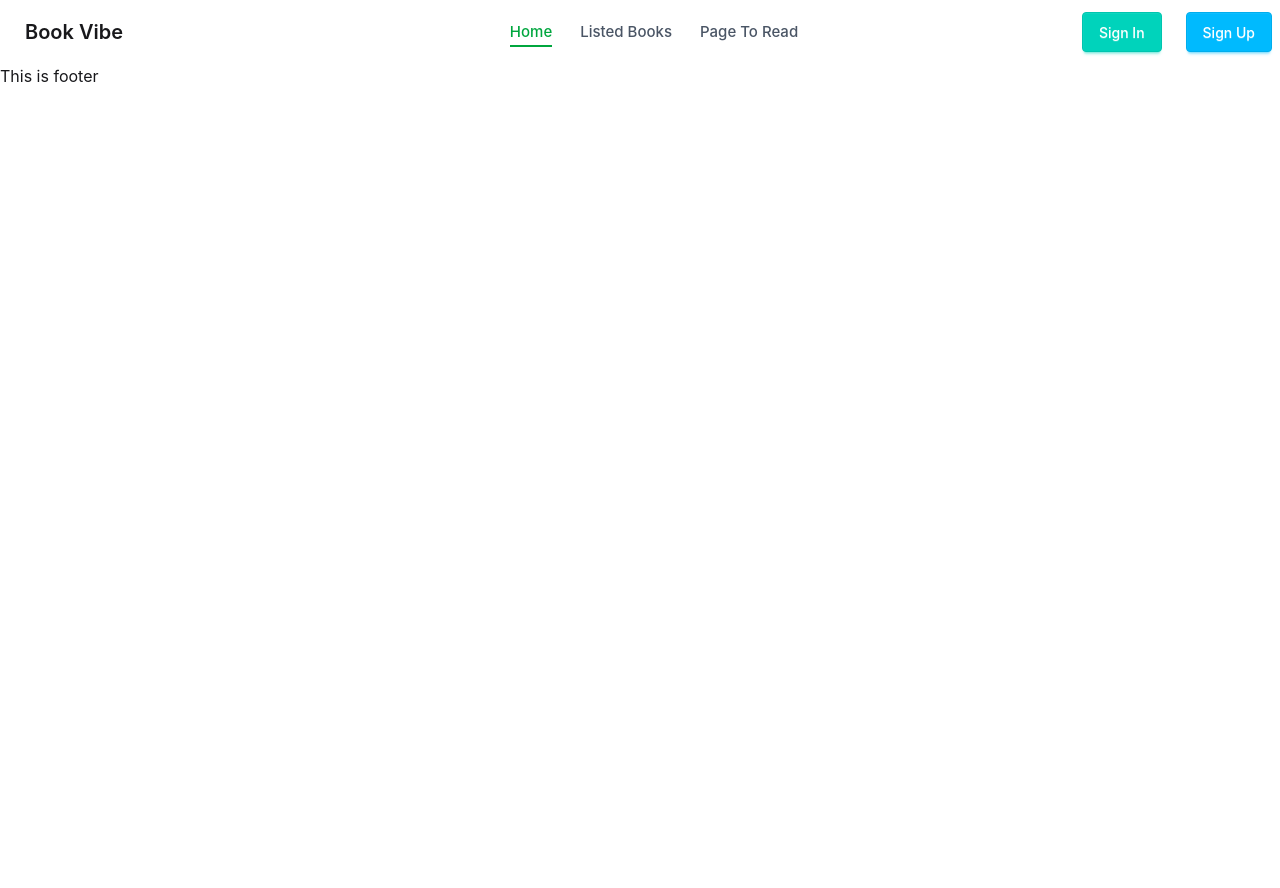
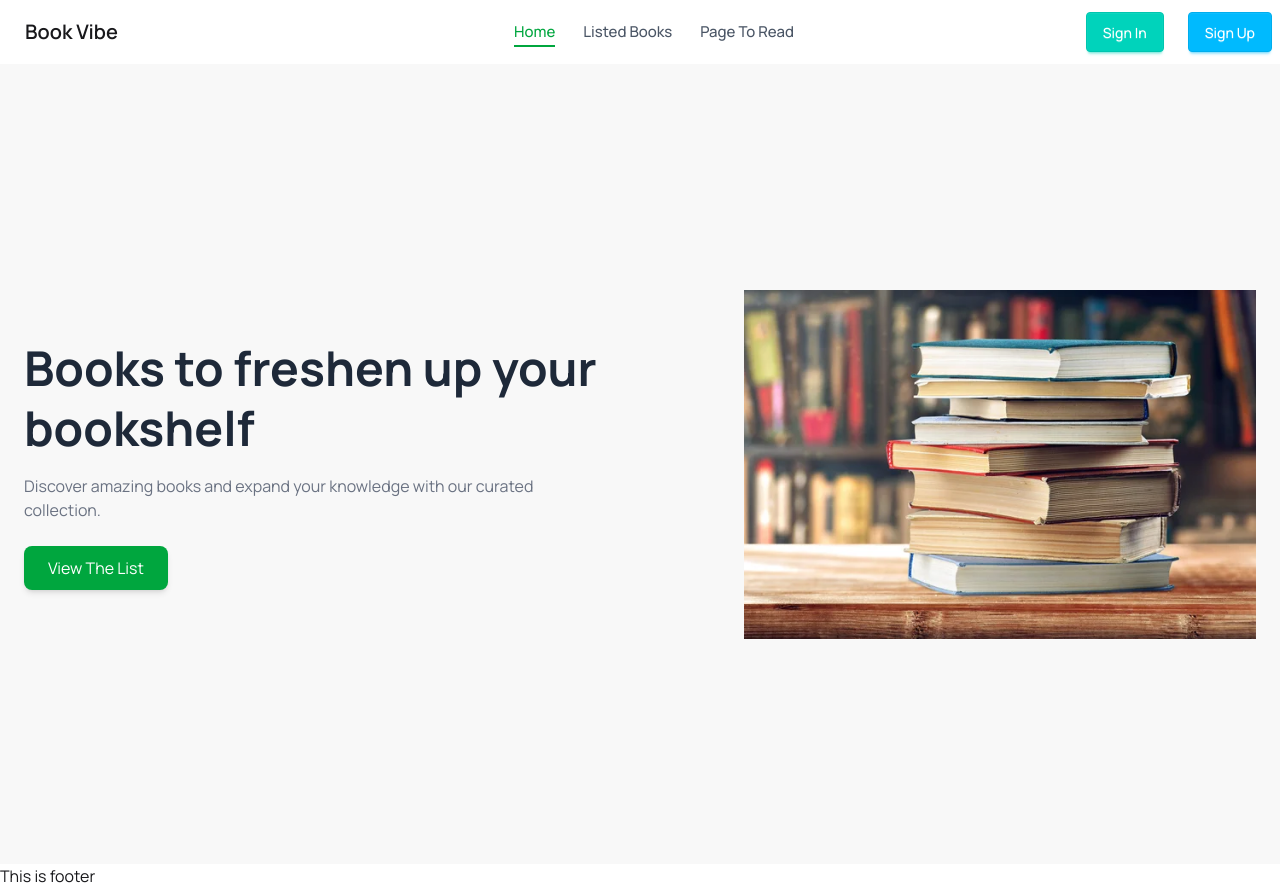
Before and after one commit to kamalcodezen/book-vibe, a React (Vite) app: page / in a window 1280 px wide. Before the commit the page ends 800 px from the top, so only its background shows below. Built offline with nearby package versions, Linux system fonts and the light colour scheme.

Commit message:
banner section design complete

```diff
--- a/src/components/homePage/Banner.jsx
+++ b/src/components/homePage/Banner.jsx
@@ -1,11 +1,37 @@
-
+import { Link } from "react-router";
+import bannerImg from "../../assets/images/hero_img.jpg";
 
 const Banner = () => {
-    return (
-        <div>
+  return (
+    <div className="container mx-auto min-h-screen flex flex-col-reverse lg:flex-row items-center justify-between bg-base-200 px-6 gap-20">
+      {/* Text Section */}
+      <div className="max-w-xl text-center lg:text-left">
+        <h2 className="text-3xl lg:text-5xl font-bold text-gray-800 leading-tight mb-4">
+          Books to freshen up your bookshelf
+        </h2>
 
-        </div>
-    );
+        <p className="text-gray-500 mb-6">
+          Discover amazing books and expand your knowledge with our curated
+          collection.
+        </p>
+
+        <Link to="/books">
+          <button className="px-6 py-2.5 bg-green-600 text-white rounded-lg hover:bg-green-700 transition shadow-md">
+            View The List
+          </button>
+        </Link>
+      </div>
+
+      {/* Image Section */}
+      <div className="w-full max-w-md lg:max-w-lg">
+        <img
+          className="w-full h-auto object-contain"
+          src={bannerImg}
+          alt="banner"
+        />
+      </div>
+    </div>
+  );
 };
 
 export default Banner;
--- a/src/index.css
+++ b/src/index.css
@@ -1,2 +1,9 @@
+@import url('https://fonts.googleapis.com/css2?family=Inter:ital,opsz,wght@0,14..32,100..900;1,14..32,100..900&family=Manrope:wght@200..800&display=swap');
+
 @import "tailwindcss";
 @import "daisyui/daisyui.css";
+
+* {
+    box-sizing: border-box;
+    font-family: "Manrope", sans-serif;
+}
--- a/src/pages/notFoundPage/NotFoundPage.jsx
+++ b/src/pages/notFoundPage/NotFoundPage.jsx
@@ -1,3 +1,5 @@
+import { Link } from "react-router";
+
 const NotFoundPage = () => {
   return (
     <div className="min-h-screen flex items-center justify-center bg-gradient-to-br from-gray-50 to-gray-100 px-4">
@@ -23,8 +25,8 @@ const NotFoundPage = () => {
         </p>
 
         {/* Button */}
-        <a
-          href="/"
+        <Link
+          to="/"
           className="inline-block px-6 py-2.5 rounded-lg text-white font-medium
           bg-gradient-to-r from-green-500 to-emerald-600
           hover:from-green-600 hover:to-emerald-700
@@ -32,7 +34,7 @@ const NotFoundPage = () => {
           active:scale-95 transition duration-300"
         >
           🏠 Go Home
-        </a>
+        </Link>
 
         {/* Footer */}
         <p className="text-xs text-gray-400 mt-6">
```
Also changed, not shown: src/router/Router.jsx (+3 -5 lines), src/assets/images/hero_img.jpg (added), 1 other file (tests, documents, lock files or other folders).
